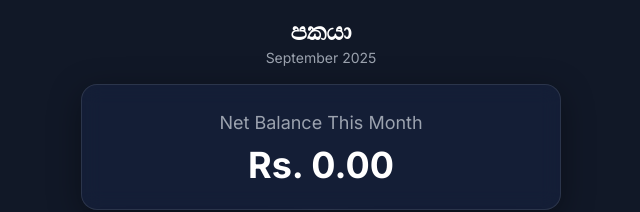
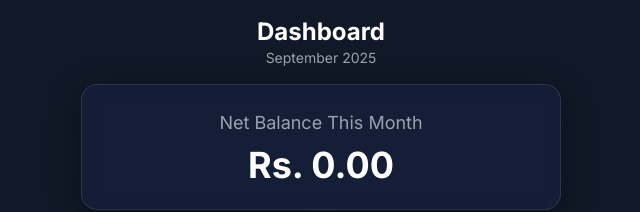
Before and after one commit to Buddhik1234/Salary-App, a plain HTML site: page index.html in a window 1280 px wide. Shown: the top 212 px of the page, without its empty margins (319-959 px from the left). Drawn offline with nearby package versions, Linux system fonts and the light colour scheme.

Commit message:
Update index.html

```diff
--- a/index.html
+++ b/index.html
@@ -110,7 +110,7 @@
 
     <div id="app" class="max-w-lg mx-auto pb-24">
         <header class="p-4 text-center">
-            <h1 class="text-2xl font-bold text-white" id="header-title">පකයා</h1>
+            <h1 class="text-2xl font-bold text-white" id="header-title">Dashboard</h1>
             <p class="text-sm text-gray-400" id="current-month-display"></p>
         </header>
 
```
